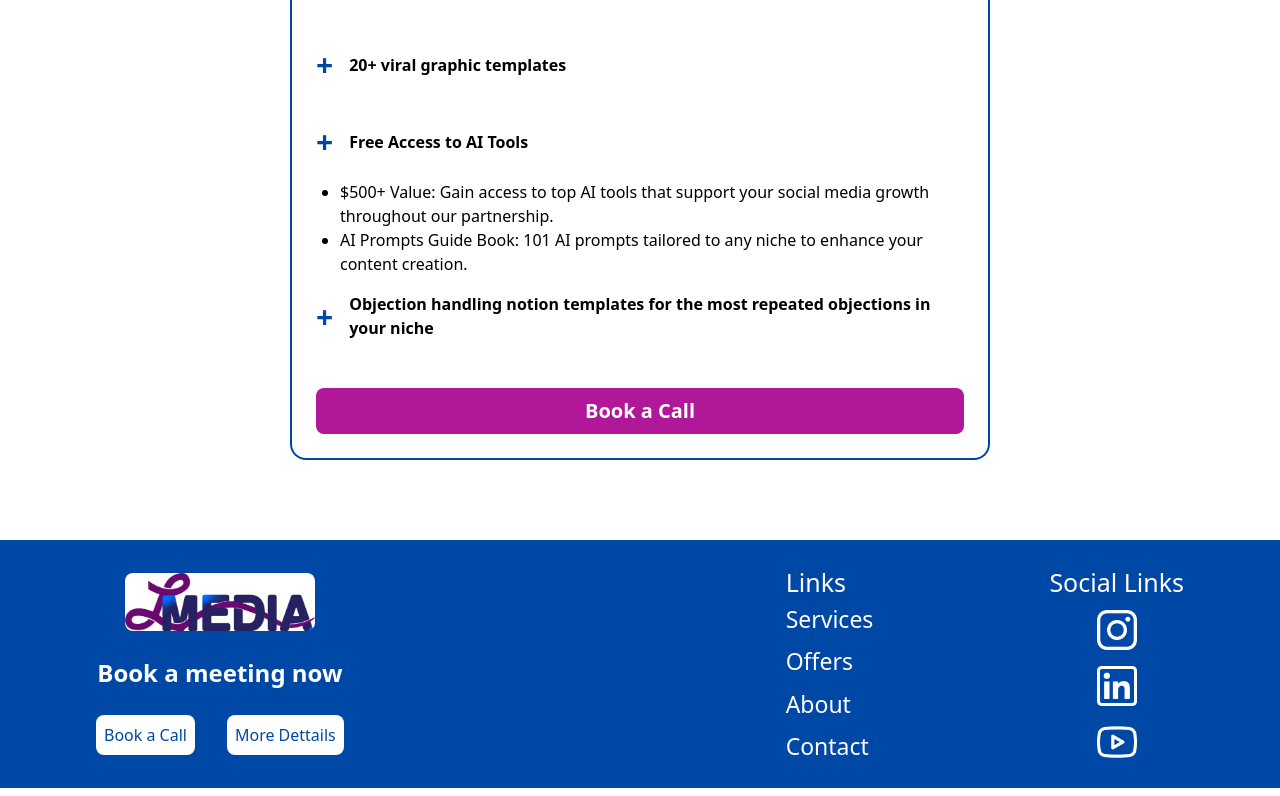
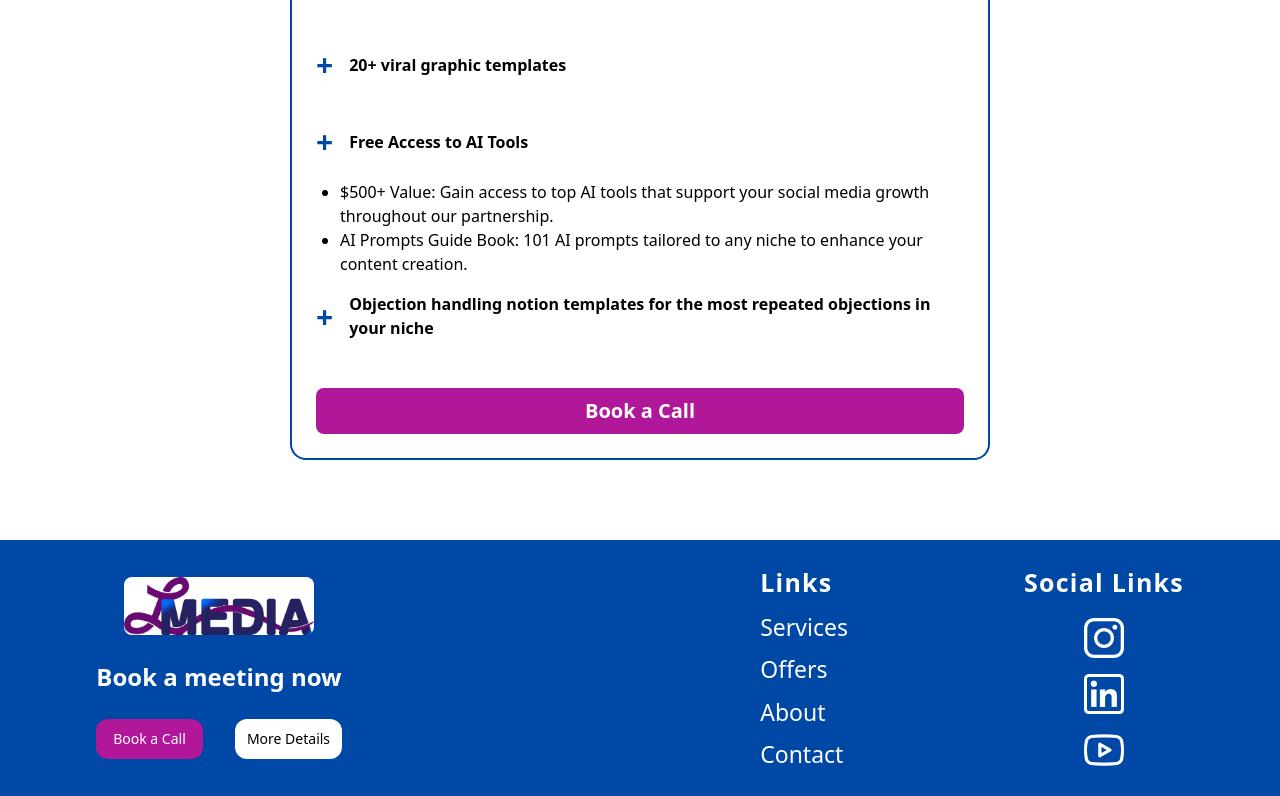
Before and after one commit to ayouub-bk/LoschMedia_Agency, a React (Vite) app: page /Pricing in a window 1280 px wide. Shown: the part 3917-4713 px from the top of the page. Built offline with nearby package versions, Linux system fonts and the light colour scheme.

Commit message:
fixed footer + added reusabel button

```diff
--- /dev/null
+++ b/src/Components/Ui/ButtonOffer.jsx
@@ -0,0 +1,13 @@
+import React from "react";
+
+const ButtonOffer = ({ title, BgColor, Textcolor }) => {
+  return (
+    <button
+      className={`  w-[107px] h-[40px] bg-${BgColor}  text-${Textcolor} text-[14px]   hover:opacity-70 duration-[.4s] rounded-xl  `}
+    >
+      {title}
+    </button>
+  );
+};
+
+export default ButtonOffer;
--- a/src/Components/sections/Footer.jsx
+++ b/src/Components/sections/Footer.jsx
@@ -5,6 +5,7 @@ import { Link } from "react-router-dom";
 import insta from "../../assets/icons/instagram1.png";
 import linkeIn from "../../assets/icons/linkedin1.png";
 import youtub from "../../assets/icons/youtube.png";
+import ButtonOffer from "../Ui/ButtonOffer";
 const Footer = () => {
   return (
     <>
@@ -21,34 +22,42 @@ const Footer = () => {
             Book a meeting now{" "}
           </h1>
           <div className="flex justify-center gap-8 ">
-            <button className="p-2 bg-primary  text-secondary  rounded-lg  ">
-              Book a Call{" "}
-            </button>
-            <button className="p-2 bg-primary  text-secondary  rounded-lg  ">
-              More Dettails
-            </button>
+            <ButtonOffer
+              BgColor="highlight"
+              Textcolor="primary"
+              title="Book a Call"
+            />
+            <ButtonOffer
+              BgColor="primary"
+              Textcolor="black"
+              title="More Details"
+            />
           </div>
         </div>
         <div className="flex tablet:gap-44 gap-20">
           <div>
-            <h2 className="text-primary text-[25px]">Links</h2>
+            <h2 className="text-primary text-[25px] mb-2 -tracking-tighter font-semibold  ">
+              Links
+            </h2>
             <ul className="text-primary text-[23px] flex flex-col gap-2 ">
               <li>
-                <Link>Services</Link>
+                <Link to="#Services">Services</Link>
               </li>
               <li>
-                <Link>Offers</Link>
+                <Link to="Pricing">Offers</Link>
               </li>
               <li>
-                <Link>About</Link>
+                <Link to="About">About</Link>
               </li>
               <li>
-                <Link>Contact</Link>
+                <Link to="Contact">Contact</Link>
               </li>
             </ul>
           </div>
           <div>
-            <h2 className=" text-primary text-[25px] mb-2 ">Social Links</h2>
+            <h2 className=" text-primary text-[25px] mb-4  -tracking-tighter font-semibold ">
+              Social Links
+            </h2>
             <ul className="social-links flex  flex-col  gap-4 items-center ">
               <li>
                 <Link>
```
